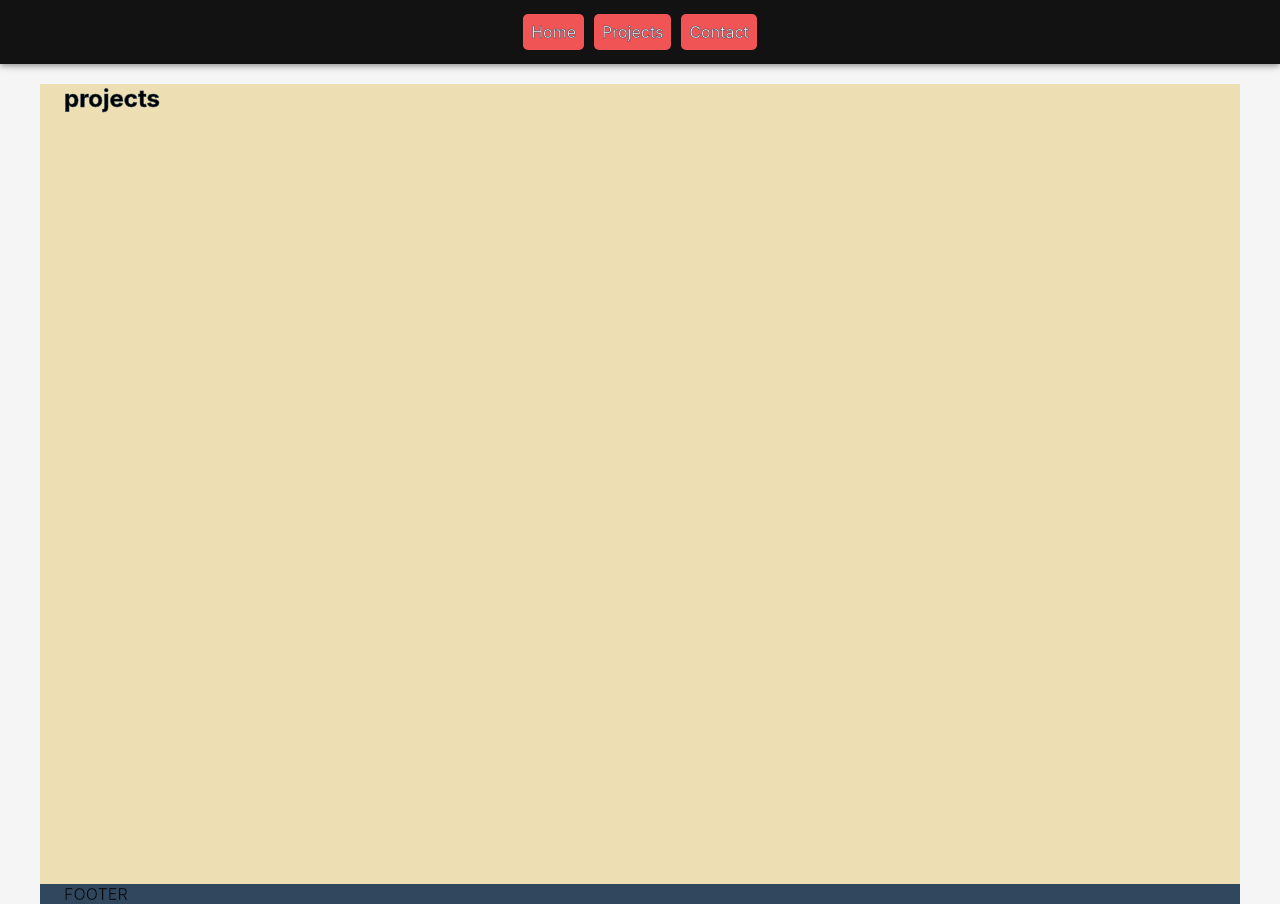
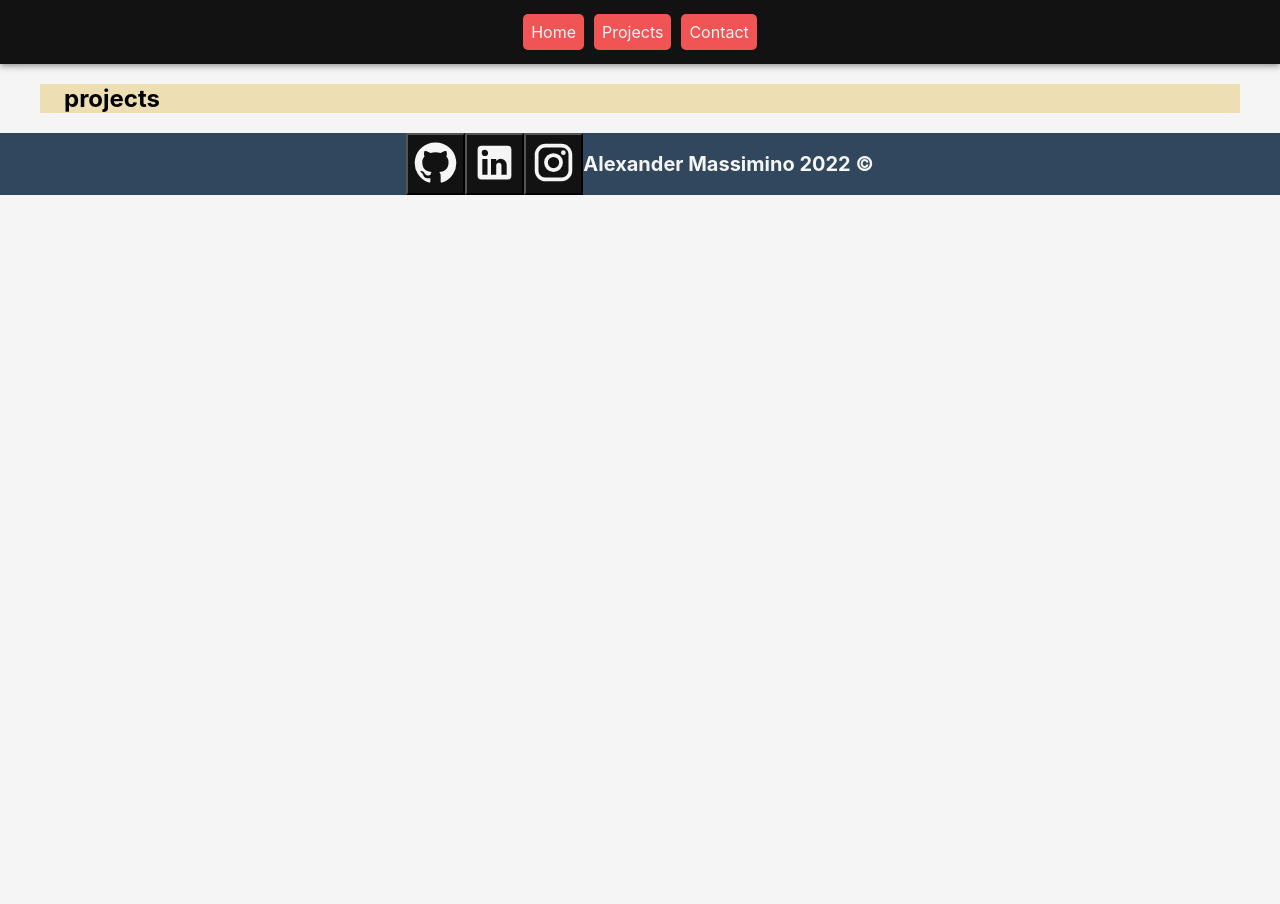
Before and after one commit to alexmassimino9/Portfolio, a React (Create React App) app: page /projects in a window 1280 px wide. After the commit the page ends 800 px from the top, so only its background shows below. Built offline with nearby package versions, Linux system fonts and the light colour scheme; a web font is replaced by a local one.

Commit message:
add footer content

```diff
--- a/public/index.html
+++ b/public/index.html
@@ -6,14 +6,14 @@
     <link rel="preconnect" href="https://fonts.googleapis.com">
     <link rel="preconnect" href="https://fonts.gstatic.com" crossorigin>
     <link href="https://fonts.googleapis.com/css2?family=Edu+VIC+WA+NT+Beginner:wght@600&display=swap" rel="stylesheet">
+    <link rel="preconnect" href="https://fonts.gstatic.com" crossorigin>
+<link href="https://fonts.googleapis.com/css2?family=Fira+Sans:wght@100&display=swap" rel="stylesheet">
 
-    <!-- MUI roboto font -->
     <link
   rel="stylesheet"
   href="https://fonts.googleapis.com/css?family=Roboto:300,400,500,700&display=swap"
   />
 
-  <!-- MUI Font Icons -->
     <meta
       name="description"
       content="Alexander's Personal Portfolio site"
--- a/src/components/footer.js
+++ b/src/components/footer.js
@@ -1,8 +1,45 @@
-import { Container } from "@mui/material";
 import React from "react";
+import GitHubIcon from "@mui/icons-material/GitHub";
+import LinkedInIcon from "@mui/icons-material/LinkedIn";
+import EmojiFoodBeverageIcon from "@mui/icons-material/EmojiFoodBeverage";
+import InstagramIcon from "@mui/icons-material/Instagram";
 
 const Footer = () => {
-  return <Container className="footer">FOOTER</Container>;
+  return (
+    <section className="footer">
+      <button className="btn-icon">
+        <a href="https://github.com/alexmassimino9">
+          <GitHubIcon
+            className="icon"
+            sx={{
+              fontSize: "45px",
+            }}
+          />
+        </a>
+      </button>
+      <button className="btn-icon">
+        <a href="https://github.com/alexmassimino9">
+          <LinkedInIcon
+            className="icon"
+            sx={{
+              fontSize: "45px",
+            }}
+          />
+        </a>
+      </button>
+      <button className="btn-icon">
+        <a href="https://github.com/alexmassimino9">
+          <InstagramIcon
+            className="icon"
+            sx={{
+              fontSize: "45px",
+            }}
+          />
+        </a>
+      </button>
+      <span className="copyright"> Alexander Massimino 2022 ©</span>
+    </section>
+  );
 };
 
 export default Footer;
--- a/src/components/routes/home.js
+++ b/src/components/routes/home.js
@@ -16,14 +16,7 @@ const Home = () => {
       }}
     >
       <main className="main">
-        <section
-          className="main-text"
-          style={{
-            border: "4px dotted var(--blue)",
-            borderRadius: "8px",
-            maxWidth: "70vw",
-          }}
-        >
+        <section className="main-text">
           <h3>Welcome to my page</h3>
           <h2> Im Alex , a web developer</h2>
           <h5 className="bio">
--- a/src/components/routes/projects.js
+++ b/src/components/routes/projects.js
@@ -1,12 +1,15 @@
-import React from "react";
+import React, { useEffect } from "react";
 import { Container } from "@mui/system";
 
 const Projects = () => {
+  //render route to top of the component  !!TODO: make custom hook to make reusable for all routes on click
+  useEffect(() => {
+    return window.scrollTo(0, 0);
+  }, []);
   return (
     <Container
       fixed
       sx={{
-        height: "100vh",
         bgcolor: "#EDDFB3",
       }}
     >
--- a/src/styles/App.css
+++ b/src/styles/App.css
@@ -7,16 +7,15 @@
 
 }
 
-@media(min-width: 650px) {
+@media(min-width: 500px) {
     .main{
         font-size: xx-large;
         text-transform: capitalize;
-
     }
     .bio{
-        border: 1px solid lavender;  /* remove */
-        width: 40vw;
+        max-width: 500px;
     }
+
     .btn{
         font-size: xx-large;
         padding: 30px;
@@ -27,10 +26,11 @@
 html{
  background-color: var(--white);
  font-family: 'Edu VIC WA NT Beginner', cursive;
- -webkit-text-stroke-width: 0.5px;
- -webkit-text-stroke-color: var(--blue);
+
 }
-
+a{
+    text-decoration: none;
+}
 .navbar{
     background-color: var(--black);
     justify-content:center;
@@ -47,6 +47,7 @@ html{
     background-color: var(--blue);
     color: var(--red);
 }
+
 .main{
 
     margin: 5px;
@@ -59,21 +60,51 @@ html{
     border-bottom: 5px solid var(--black);
     border-radius: 0px 40px 0px 40px;
     align-items: center;
-    height: auto;
+    align-content: center;
     justify-content: center;
-    min-height: 90vh;
+    justify-items: center;
+    min-height: 85vh;
     text-align: center;
+    -webkit-text-stroke-width: 0.5px;
+
+}
+.bio{
+    color: var(--white);
+    font-family: 'Fira Sans', sans-serif;
 
 
 }
 
 
 .footer{
+    display: flex;
+    flex-direction: row;
+    justify-content: center;
+    align-content: center;
+    align-items: center;
     background-color: var(--blue);
+    width:  100vw;
     bottom: 0;
+
 }
 
-.btn{
+.btn-icon{
+    background-color: var(--black);
+    padding: 5px;
+}
+.btn-icon:hover{
+    background-color: var(--red);
+
+
+}
+.icon{
+    color: var(--white);
+    padding: 0;
+    margin: 0;
+}
+
+
+.btn {
     background-color: var(--black);
     color: var(--white);
     padding: 10px;
@@ -85,7 +116,16 @@ html{
     background-color: var(--white) ;
     color: var(--black);
 }
+
+
+
 #resume{
     text-decoration: none;
     color: inherit;
 }
+
+.copyright{
+    color: var(--white);
+    font-size: 20px;
+    font-weight: 700;
+}
```
